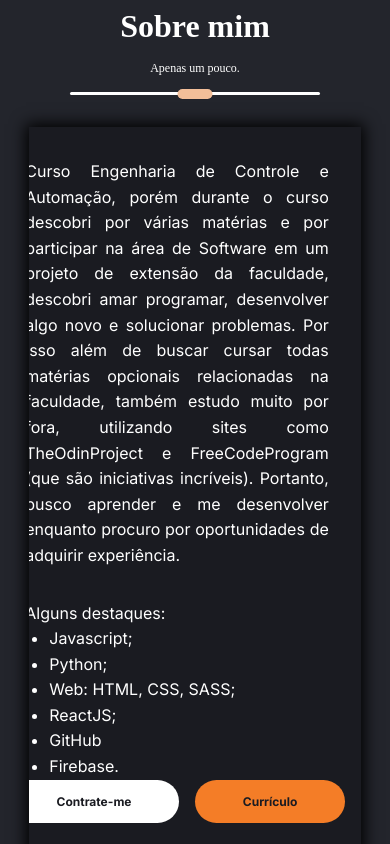
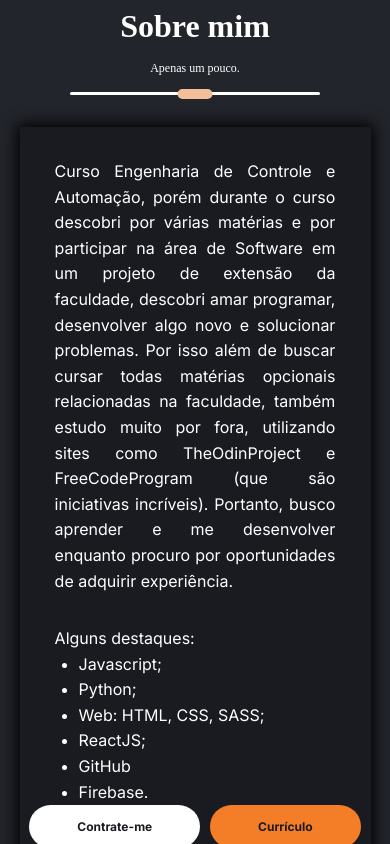
Before and after one commit to CeloRocha/official-portfolio, a React (Create React App) app: page / in a window 390 px wide. Shown: the part 1156-2000 px from the top of the page. Built offline with nearby package versions, Linux system fonts and the light colour scheme.

Commit message:
Small Mobile sizes correction 375px

```diff
--- a/src/pages/home/Homepage.jsx
+++ b/src/pages/home/Homepage.jsx
@@ -41,7 +41,7 @@ const Homepage = (props) => {
                 <button onClick={()=>goToRef(experiencesRef)}>Experiência</button>
                 <button onClick={()=>goToRef(contactRef)}>Contate-me</button>
             </nav>
-            <button className='change-mode-button' onClick={()=>setLightMode(prevMode => !prevMode)}></button>
+            <button className='change-mode-button mobile' onClick={()=>setLightMode(prevMode => !prevMode)}></button>
             <button className={`nav-hamburguer ${mobileNavOpened ? 'open' : ''}`} onClick={()=>setMobileNavOpened(prev => !prev)}></button>
             <nav className={`nav-mobile ${mobileNavOpened ? 'open' : ''}`}>
                 <button onClick={()=>goToRef(topRef)}>Início</button>
@@ -49,6 +49,7 @@ const Homepage = (props) => {
                 <button onClick={()=>goToRef(projectsRef)}>Projetos</button>
                 <button onClick={()=>goToRef(experiencesRef)}>Experiência</button>
                 <button onClick={()=>goToRef(contactRef)}>Contate-me</button>
+                <button className='change-mode-button' onClick={()=>setLightMode(prevMode => !prevMode)}></button>
             </nav>
         </header>
         <section className='section-1' ref={topRef}>
--- a/src/pages/home/Homepage.scss
+++ b/src/pages/home/Homepage.scss
@@ -230,11 +230,16 @@ main{
     }
 }
 
-@media only screen and (max-width: 641px){
+@media only screen and (max-width: 800px){
     .navbar{
         position: fixed;
         .change-mode-button{
             margin-right: 0;
+
+            &.mobile{
+                display: none;
+            }
+
         }
         .nav-hamburguer{
             display: block;
--- a/src/pages/home/components/About/About.scss
+++ b/src/pages/home/components/About/About.scss
@@ -12,7 +12,7 @@
         z-index: 1;
         display: flex;
         flex-direction: row-reverse;
-        width: max(60vw, 800px);
+        width: max(60vw, 640px);
         overflow: hidden;
         box-shadow: 0 0 15px 3px #000;
         background-color: $background-color;
@@ -43,6 +43,7 @@
 
             .about-content{
                 line-height: 1.6em;
+                width: 80%;
                 text-align: justify;
                 display: flex;
                 flex-direction: column;
@@ -139,7 +140,13 @@
 @media only screen and (max-width: 641px){
     .about{
         .about-box{
-            width: 85%;
+            width: 90%;
+
+            .about-info{
+                .about-content, .about-buttons{
+                    padding: 0 4px;
+                }
+            }
             aside{
                 display: none;
             }
```
